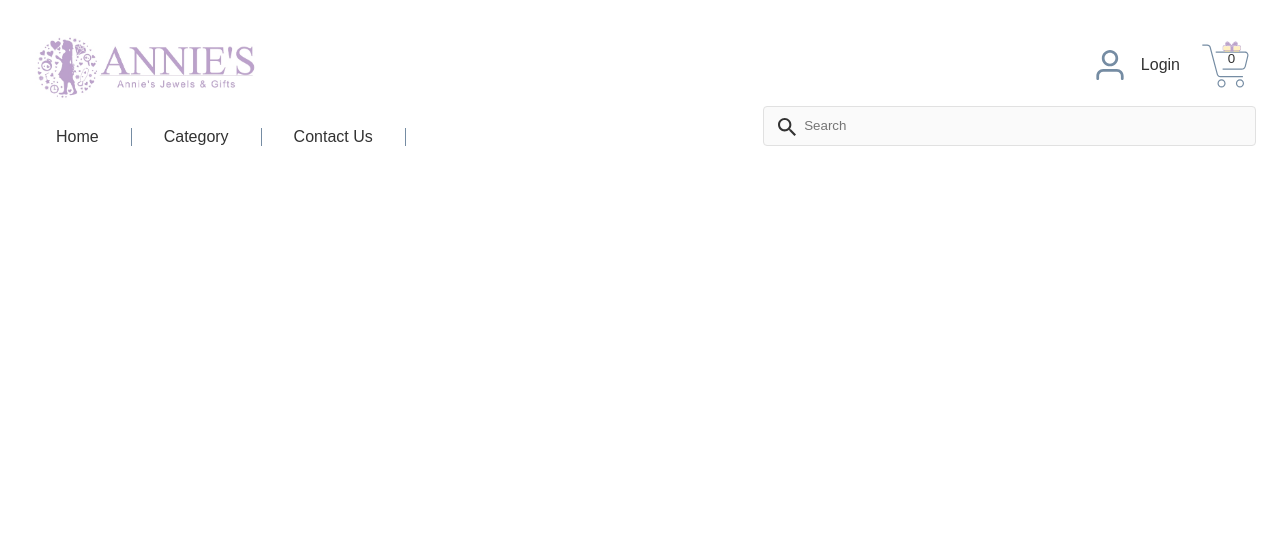
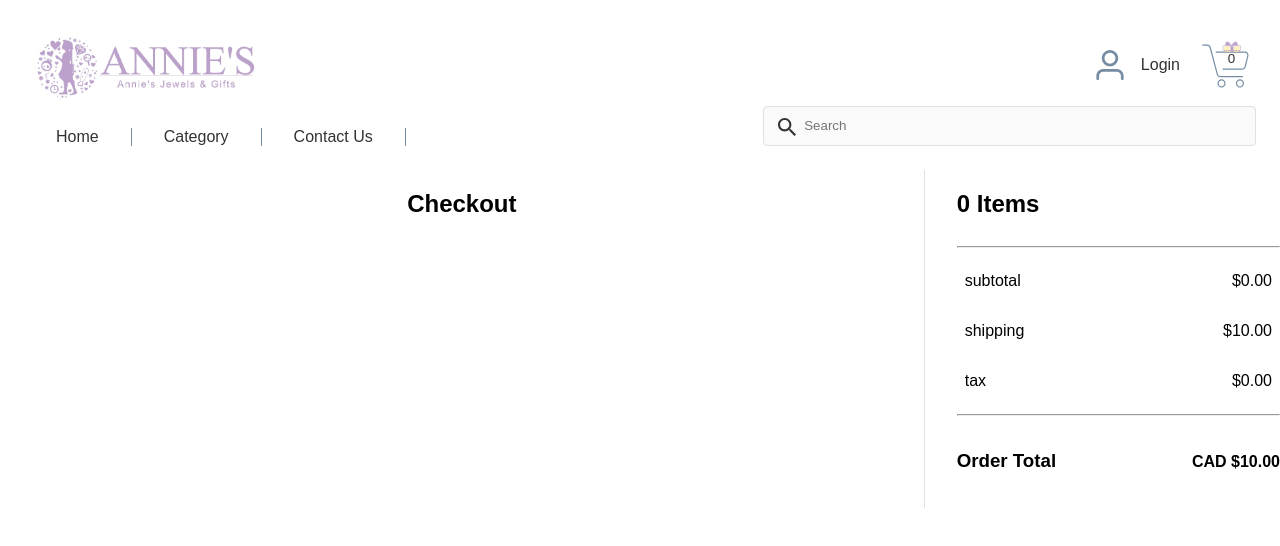
Before and after one commit to anniesilver/Annie-Jewelry-Store, a React (Create React App) app: page /checkout in a window 1280 px wide. Shown: the top 546 px of the page. Built offline with nearby package versions, Linux system fonts and the light colour scheme.

Commit message:
complete the checkout page without login feature

```diff
--- a/src/components/Header/Header.scss
+++ b/src/components/Header/Header.scss
@@ -110,7 +110,7 @@
         display: flex;
         align-items: center;
         position: relative;
-
+        cursor: pointer;
         p{
             position: absolute;
             top: 17%;
--- a/src/components/PayPalButton/ButtonWrapper.js
+++ b/src/components/PayPalButton/ButtonWrapper.js
@@ -6,7 +6,11 @@ export default function ButtonWrapper({ showSpinner }){
     const [{ isPending }] = usePayPalScriptReducer();
     const {cartList, setCartList} = useCart();
     // This value is from the props in the UI
-    const style = {"layout":"vertical"};
+    const style = {
+        "layout":"vertical",
+        "color":"silver",
+        "shape":"pill"
+    };
     const baseUrl = "http://localhost:8080";
 
     async function createOrder() {
@@ -19,7 +23,7 @@ export default function ButtonWrapper({ showSpinner }){
               "PayPal-Partner-Attribution-Id": "BN-CODE",
               "PayPal-Auth-Assertion": "PAYPAL-AUTH-ASSERTION"
             },
-            body: JSON.stringify(cartList),
+            body: JSON.stringify({"user_id":1, "cart":cartList}),
           });
           // console.log("before loading paypal button, the cartList",cartList);
           // const orderData = await axios.post(`${baseUrl}/orders`,cartList);
@@ -51,6 +55,7 @@ export default function ButtonWrapper({ showSpinner }){
           });
 
           const orderData = await response.json();
+          console.log("we got the reponse from my server",orderData);
           // Three cases to handle:
           //   (1) Recoverable INSTRUMENT_DECLINED -> call actions.restart()
           //   (2) Other non-recoverable errors -> Show a failure message
@@ -76,6 +81,8 @@ export default function ButtonWrapper({ showSpinner }){
             resultMessage(
               `Transaction ${transaction.status}: ${transaction.id}<br><br>See console for all available details`,
             );
+            //transaction succeed, empty shopping cart for now
+            setCartList([]);
             console.log(
               "Capture result",
               orderData,
--- a/src/pages/Checkout/Checkout.js
+++ b/src/pages/Checkout/Checkout.js
@@ -1,21 +1,65 @@
+import "./Checkout.scss";
 import { useCart } from '../../components/CartProvider/CartProvider';
 import ButtonWrapper from '../../components/PayPalButton/ButtonWrapper';
 import {PayPalScriptProvider} from "@paypal/react-paypal-js";
+import {roundPrice} from '../../components/Util/util';
 export default function Checkout(){
     const {cartList, setCartList} = useCart();
     const PAYPAL_CLIENT_ID = 'ASrSf2BqxbJrKbOSEgVCGLqv_EBsnn_r2tRhW7okcHFAhvB4zz_VgqGrFmIQX5bf0VN0fxpLYxNOo9iV'
 
+    const itemTotal = cartList.reduce((total, currentItem) => total + currentItem.qty, 0);
+    const accumTotal= cartList.reduce((total, currentItem) => total + (currentItem.qty*currentItem.price), 0);
 
-    // return(
-    //   <div className='checkout__paypal'>
-    //   <PayPalButton />
-    //   </div>
-    // )
+    const subTotal = roundPrice(accumTotal);
+    const tax = roundPrice(accumTotal*0.13);
+    const shippingFee = roundPrice((accumTotal>100) ? 0 : 10);
+    const orderTotal = roundPrice(accumTotal + accumTotal*0.13 + shippingFee);
+
     return (
-      <div style={{ maxWidth: "750px", minHeight: "200px" }}>
-          <PayPalScriptProvider options={{ clientId: PAYPAL_CLIENT_ID, components: "buttons", currency: "CAD" }}>
-              <ButtonWrapper showSpinner={false} />
-          </PayPalScriptProvider>
-      </div>
-  );
+      <section className='checkout'>
+
+        <div className="checkout__paypal">
+          <h1>Checkout</h1>
+          <div className="checkout__paypal--container">
+          <div style={{maxWidth:"750px", minHeight:"200px"}}>
+              <PayPalScriptProvider options={{ clientId: PAYPAL_CLIENT_ID, components: "buttons", currency: "CAD" }}>
+                  <ButtonWrapper showSpinner={false} />
+              </PayPalScriptProvider>
+          </div>
+          </div>
+        </div>
+        <div className='checkout__info'>
+          <h2>{itemTotal} Items</h2>
+          <div className="checkout__list">
+            {cartList.map((product,index) => (
+              <div className='checkout__item'>
+                <h5>{product.name}</h5>
+                <p> x {product.qty}</p>
+              </div>
+            ))}
+          </div>
+
+          <div className='checkout__summary'>
+          <hr></hr>
+            <ul>
+              <p>subtotal</p>
+              <p>${subTotal}</p>
+            </ul>
+            <ul>
+              <p>shipping</p>
+              <p>${shippingFee}</p>
+            </ul>
+            <ul>
+              <p>tax</p>
+              <p>${tax}</p>
+            </ul>
+            <hr></hr>
+            <ul>
+              <h3>Order Total</h3>
+              <h4>CAD ${orderTotal}</h4>
+            </ul>
+          </div>
+        </div>
+    </section>
+    );
 }
--- a/src/pages/Checkout/Checkout.scss
+++ b/src/pages/Checkout/Checkout.scss
@@ -1,3 +1,55 @@
-&checkout__paypal{
-    padding: 1rem;
+
+@use "../../styles/partials/_variables" as *;
+@use "../../styles/partials/_mixins" as *;
+
+.checkout{
+    display:flex;
+    justify-content: space-between;
+    ul{
+        padding:0;
+    }
+    p{
+        margin: 0.5rem;
+    }
+    &__paypal{
+        display:flex;
+        flex-direction: column;
+        align-items:center;
+        width: 100%;
+        border-right: 1px solid $AnnieSilver-Mercury;
+        &--container{
+            width:60%;
+        }
+    }
+    &__list{
+        display: flex;
+        flex-direction: column;
+
+    }
+    &__info{
+        padding-left:2rem;
+        display: flex;
+        flex-direction: column;
+        width: 35%;
+    }
+    &__item{
+        display: flex;
+        justify-content: space-between;
+        h5{
+            margin:1rem 0;
+        }
+        p{
+            display: flex;
+            justify-content: flex-end;
+            width: 50%;
+            margin: 1rem 0;
+        }
+    }
+    &__summary{
+
+        ul{
+            display: flex;
+            justify-content: space-between;
+        }
+    }
 }
```
